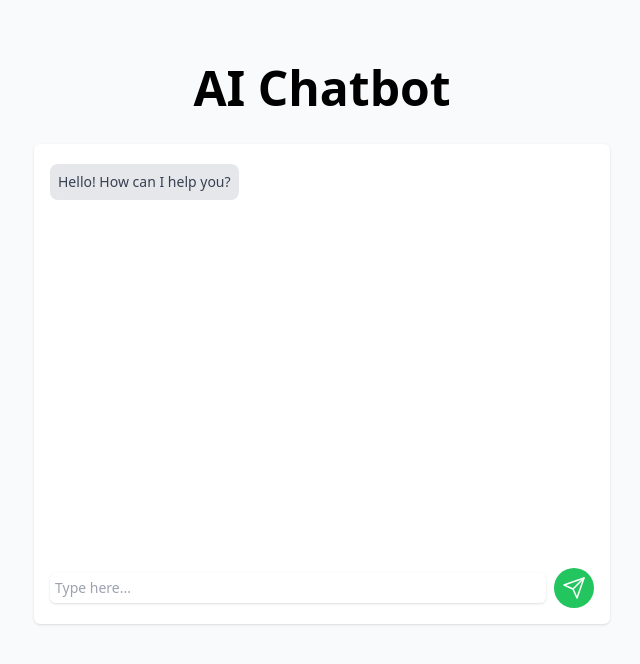
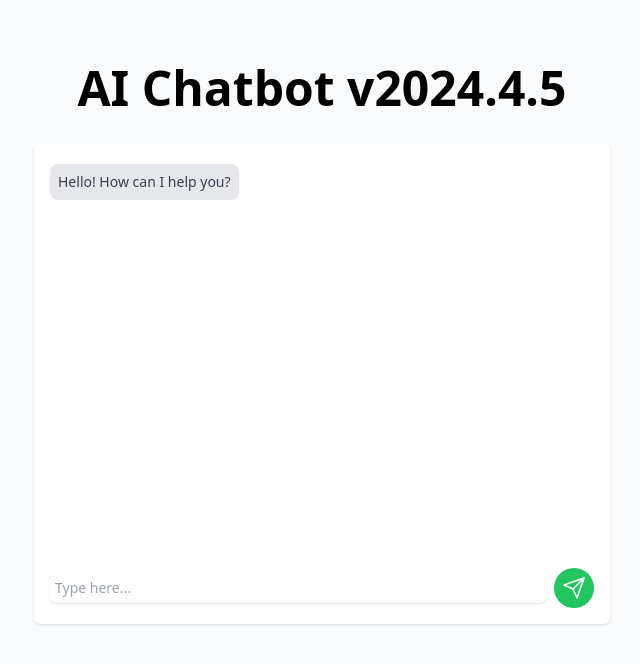
Before and after one commit to seanchatmangpt/nuxt-ai-chatbot, a Nuxt app: page / in a window 1280 px wide. Shown: the top 664 px of the page, without its empty margins (318-958 px from the left). Built offline with nearby package versions, Linux system fonts and the light colour scheme.

Commit message:
Adding version to UI

```diff
--- a/pages/index.vue
+++ b/pages/index.vue
@@ -58,7 +58,9 @@ const sendPrompt = async () => {
 
 <template>
   <div class="max-w-xl mx-auto text-black">
-    <h1 class="my-8 text-5xl font-bold text-center text-black">AI Chatbot</h1>
+    <h1 class="my-8 text-5xl font-bold text-center text-black">
+      AI Chatbot v2024.4.5
+    </h1>
     <div class="max-w-xl mx-auto">
       <div
         class="bg-white rounded-md shadow h-[60vh] flex flex-col justify-between"
```
